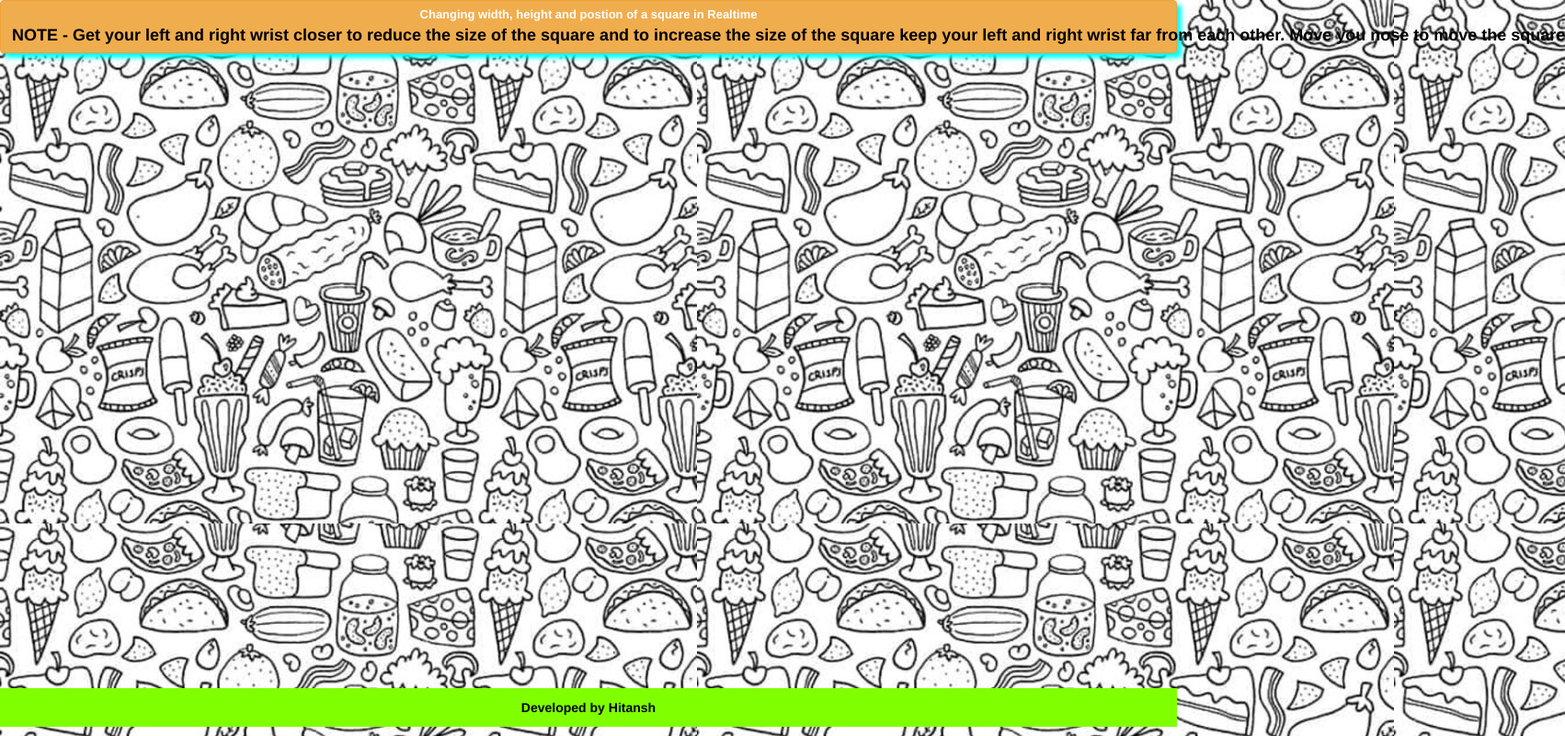
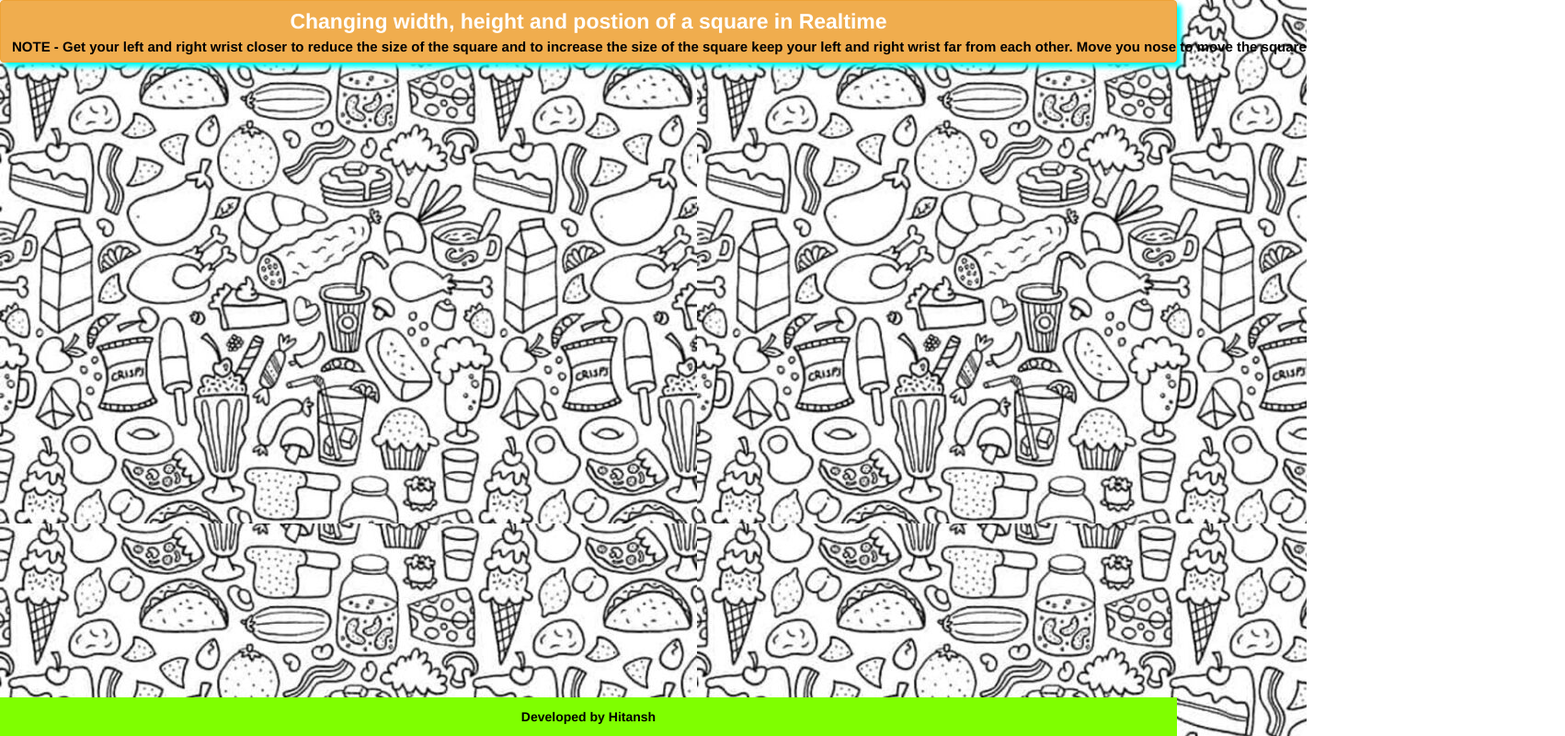
Before and after one commit to Hitansh780/Ai-gesture-App, a plain HTML site: page index.html in a window 1280 px wide. Shown: the whole page at 92% size, 1702 px wide, since content can reach past the window. Drawn offline with nearby package versions, Linux system fonts and the light colour scheme; a script that the page names is missing.

Commit message:
Add files via upload

```diff
--- a/index.html
+++ b/index.html
@@ -23,7 +23,7 @@
     <br>
 
   </h3>
-  <p class="copy_right_footer">Developed by Hitansh </p>
+  <div class="copy_right_footer">Developed by Hitansh </div>
 </center>
 
 <script src="main.js"></script>
--- a/style.css
+++ b/style.css
@@ -2,7 +2,7 @@
  color: white;
  width: 100%;
  margin: 0px;
- font-size: 13px;
+ font-size: 23px;
  box-shadow: 5px 5px 5px cyan;
  font-weight: bold;
 }
@@ -25,6 +25,6 @@ box-shadow: 5px 5px 5px black;
 }
 
 .note {
- font-size: 18px;
+ font-size: 15px;
  color: black;
 }
```
